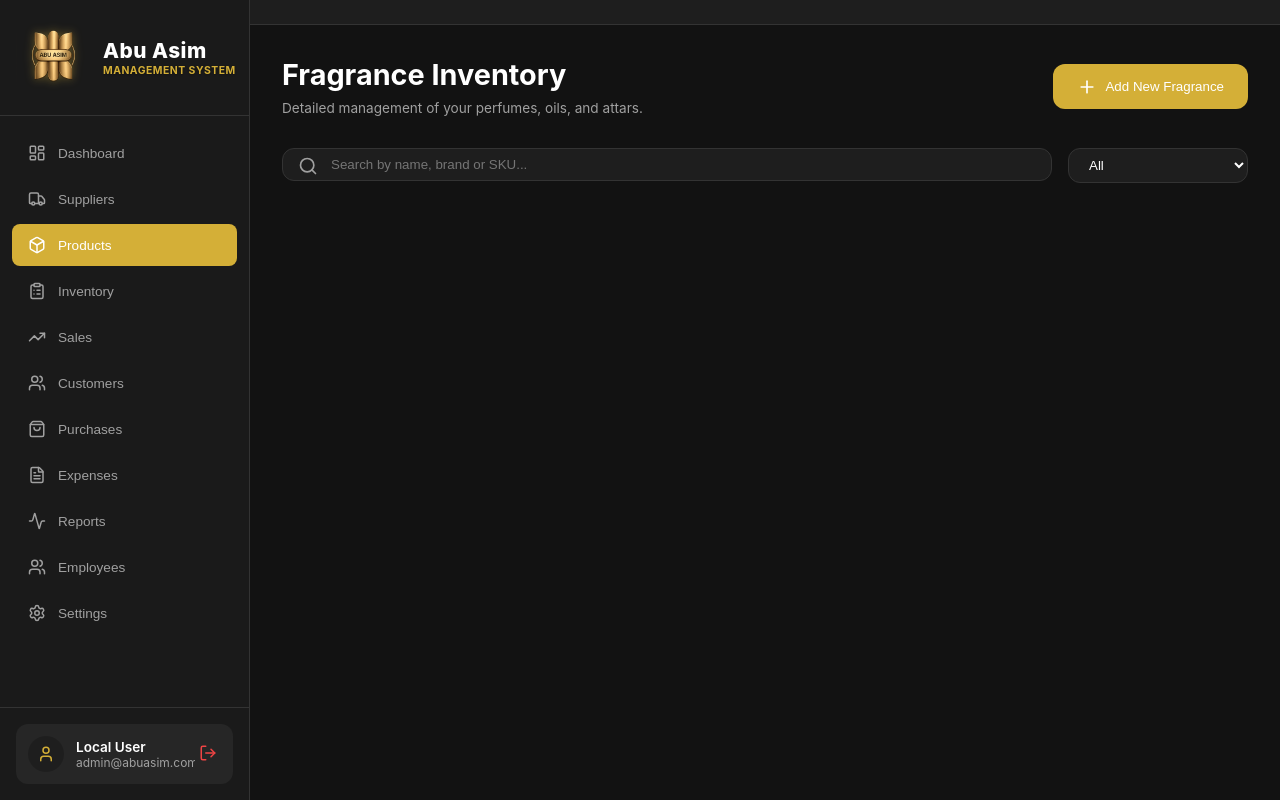
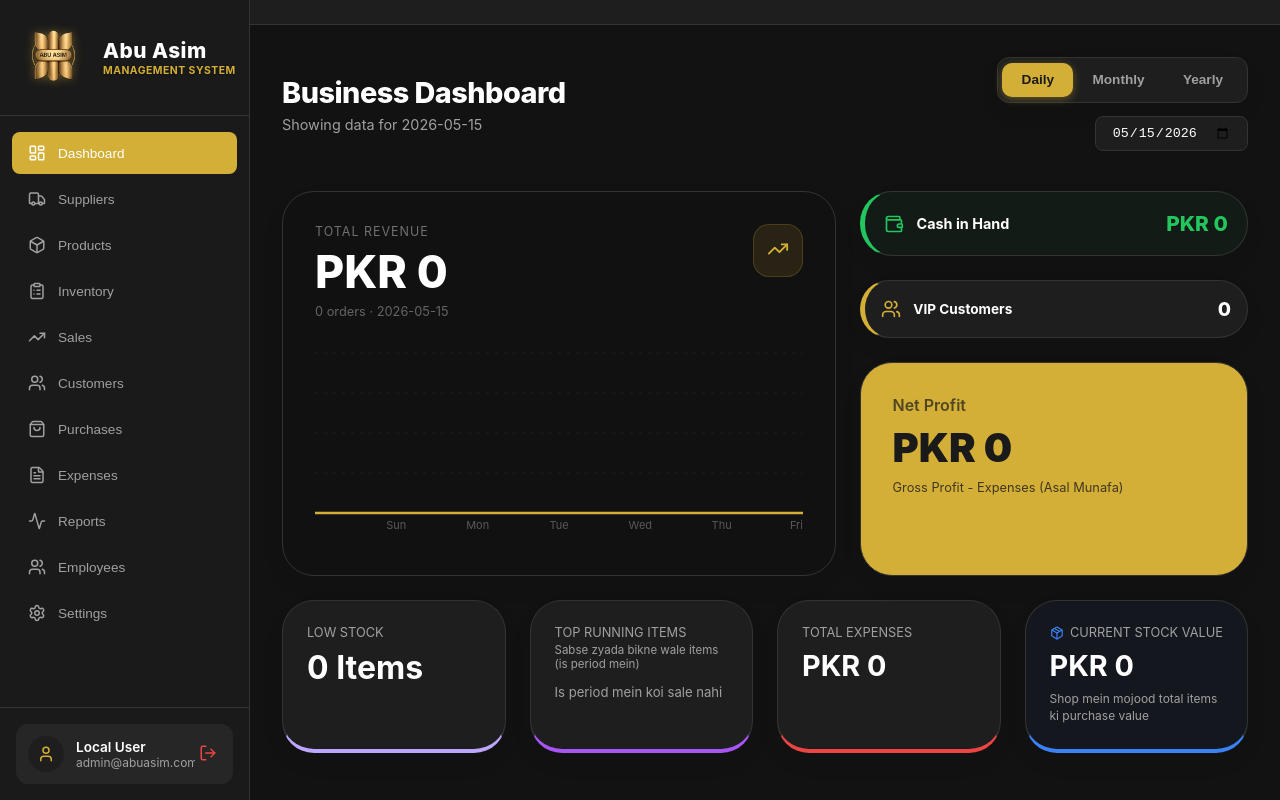
Before and after one commit to muavia123098-ship-it/abu-asim-system, a React (Vite) app: page /#/dashboard in a window 1280 px wide. Before the commit this address led to /#/products. Built offline with nearby package versions, Linux system fonts and the light colour scheme.

Commit message:
Add files via upload

```diff
--- a/src/Dashboard.jsx
+++ b/src/Dashboard.jsx
@@ -300,8 +300,8 @@ export default function Dashboard() {
 
             <div className="glass-panel" style={{ padding: '2rem', backgroundColor: 'var(--primary)', color: '#1a1a1a', flex: 1, position: 'relative', overflow: 'hidden' }}>
               <div style={{ fontSize: '1rem', fontWeight: '600', opacity: 0.7 }}>Net Profit</div>
-              <div style={{ fontSize: '2.5rem', fontWeight: '900', margin: '0.5rem 0' }}>PKR {(stats.totalSales - stats.totalPurchases - stats.totalExpenses).toLocaleString()}</div>
-              <p style={{ margin: 0, fontSize: '0.8rem', opacity: 0.8 }}>Sales - (Purchases + Expenses) for period</p>
+              <div style={{ fontSize: '2.5rem', fontWeight: '900', margin: '0.5rem 0' }}>PKR {(stats.grossProfit - stats.totalExpenses).toLocaleString()}</div>
+              <p style={{ margin: 0, fontSize: '0.8rem', opacity: 0.8 }}>Gross Profit - Expenses (Asal Munafa)</p>
             </div>
           </div>
 
```
